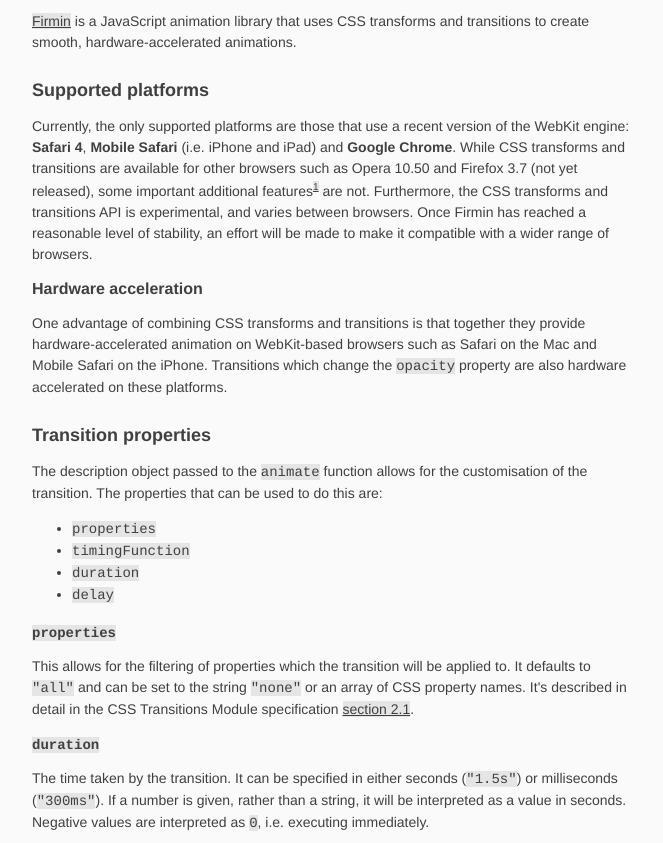
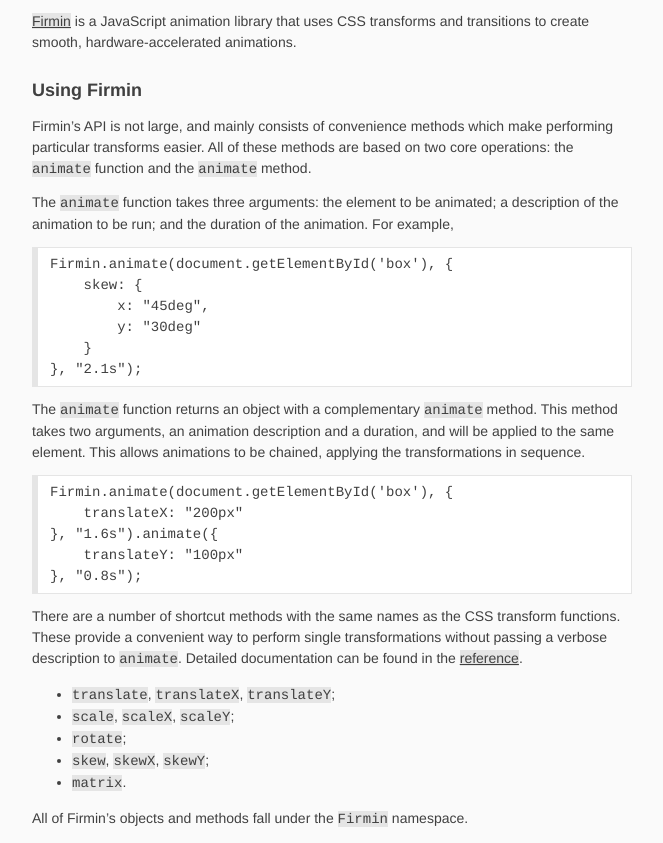
Before and after one commit to beastaugh/firmin, a plain HTML site: page index.html in a window 1280 px wide. Shown: the part 73-916 px from the top of the page, without its empty margins (308-971 px from the left). Drawn offline with Linux system fonts and the light colour scheme.

Commit message:
Usage documentation.

```diff
--- a/index.html
+++ b/index.html
@@ -131,6 +131,67 @@
             <a href="http://github.com/ionfish/firmin">Firmin</a> is a JavaScript
             animation library that uses CSS transforms and transitions to create
             smooth, hardware-accelerated animations.
+        </p>
+    </div>
+
+
+    <div id="usage">
+        <h2>Using Firmin</h2>
+
+        <p>
+            Firmin&#8217;s API is not large, and mainly consists of convenience
+            methods which make performing particular transforms easier. All of
+            these methods are based on two core operations: the
+            <code>animate</code> function and the <code>animate</code> method.
+        </p>
+
+        <p>
+            The <code>animate</code> function takes three arguments: the
+            element to be animated; a description of the animation to be run;
+            and the duration of the animation. For example,
+        </p>
+
+        <pre>Firmin.animate(document.getElementById('box'), {
+    skew: {
+        x: "45deg",
+        y: "30deg"
+    }
+}, "2.1s");</pre>
+
+        <p>
+            The <code>animate</code> function returns an object with a
+            complementary <code>animate</code> method. This method takes two
+            arguments, an animation description and a duration, and will be
+            applied to the same element. This allows animations to be chained,
+            applying the transformations in sequence.
+        </p>
+
+        <pre>Firmin.animate(document.getElementById('box'), {
+    translateX: "200px"
+}, "1.6s").animate({
+    translateY: "100px"
+}, "0.8s");</pre>
+
+        <p>
+            There are a number of shortcut methods with the same names as the
+            CSS transform functions. These provide a convenient way to perform
+            single transformations without passing a verbose description to
+            <code>animate</code>. Detailed documentation can be found in the
+            <a href="#reference">reference</a>.
+        </p>
+
+        <ul>
+            <li><code>translate</code>, <code>translateX</code>,
+                <code>translateY</code>;</li>
+            <li><code>scale</code>, <code>scaleX</code>, <code>scaleY</code>;
+            <li><code>rotate</code>;</li>
+            <li><code>skew</code>, <code>skewX</code>, <code>skewY</code>;
+            <li><code>matrix</code>.</li>
+        </ul>
+
+        <p>
+            All of Firmin&#8217;s objects and methods fall under the
+            <code>Firmin</code> namespace.
         </p>
     </div>
 
```
Also changed, not shown: test/chain.html (+1 -1 lines).
